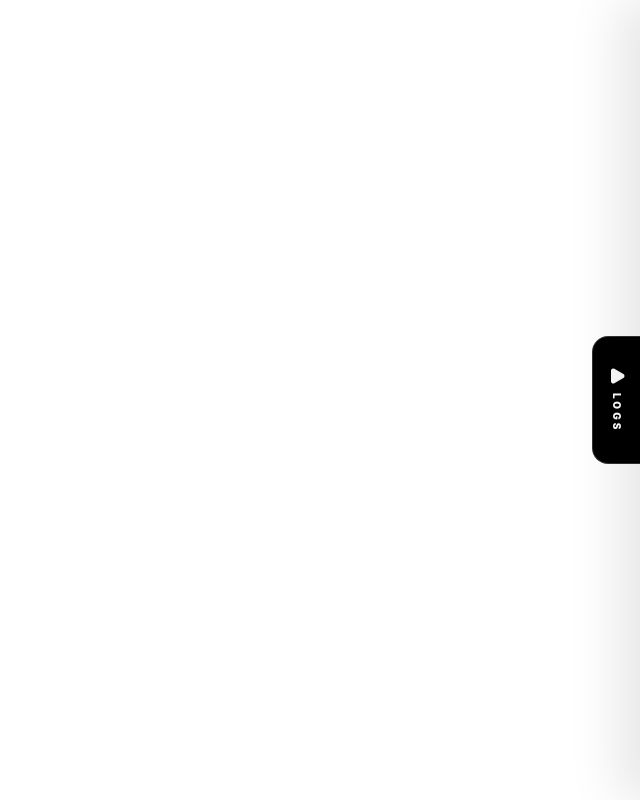
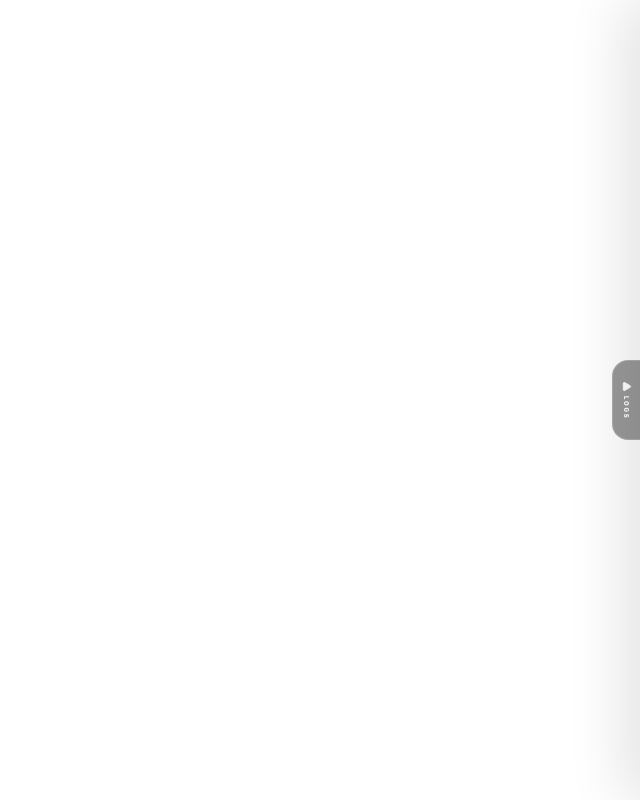
Before and after one commit to praveen420coder/sf-log-analyzer, a React (Vite) app: page / in a window 1280 px wide. Shown: the whole page, without its empty margins (640-1280 px from the left). Built offline with nearby package versions, Linux system fonts and the light colour scheme.

Commit message:
Update the button size

```diff
--- a/src/components/LogKit/SidebarTrigger.tsx
+++ b/src/components/LogKit/SidebarTrigger.tsx
@@ -4,10 +4,10 @@ import { Play } from 'lucide-react';
 const SidebarTrigger: React.FC<{ onClick: () => void }> = ({ onClick }) => (
   <button
     onClick={onClick}
-    className="fixed right-0 top-1/2 -translate-y-1/2 z-50 bg-black hover:bg-zinc-800 transition-all flex flex-col items-center justify-center w-12 h-32 rounded-l-2xl group border-y border-l border-white/20"
+    className="fixed right-0 top-1/2 -translate-y-1/2 z-50 bg-black opacity-40 hover:opacity-100 transition-all flex flex-col items-center justify-center w-7 h-20 rounded-l-2xl group border-y border-l border-white/20"
   >
-    <Play size={18} fill="white" className="text-white transform group-hover:translate-x-[-2px] transition-transform mb-2" />
-    <span className="[writing-mode:vertical-lr] text-[10px] font-black uppercase tracking-[0.3em] text-white">Logs</span>
+    <Play size={11} fill="white" className="text-white transform group-hover:translate-x-[-2px] transition-transform mb-1" />
+    <span className="[writing-mode:vertical-lr] text-[6px] font-black uppercase tracking-[0.3em] text-white">Logs</span>
   </button>
 );
 
```
